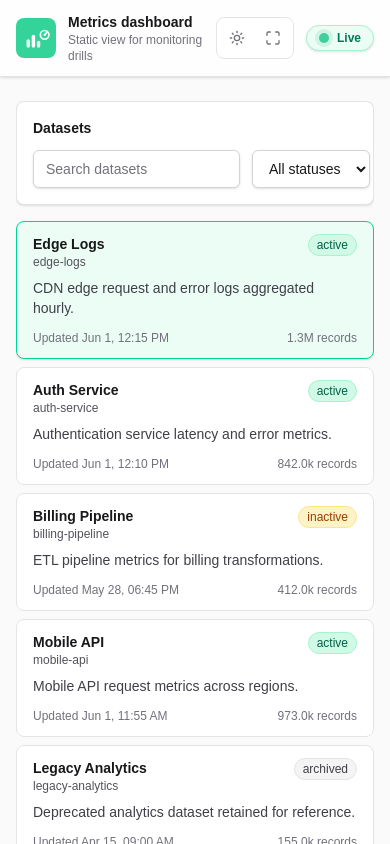
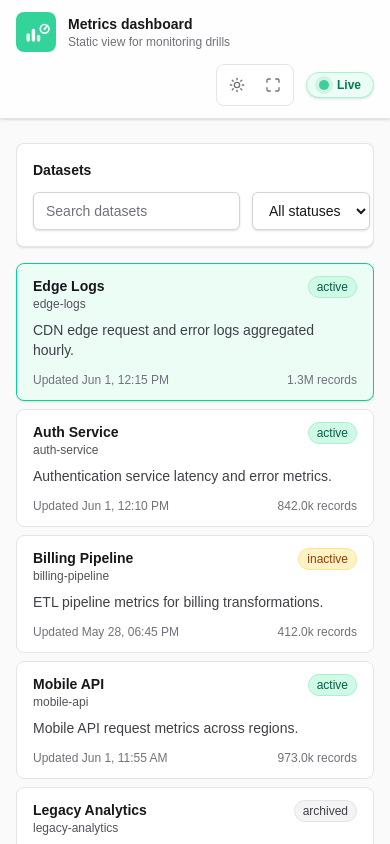
Before and after one commit to mohammadtmohsen/metrics.dashboard, a Next.js app: page / in a window 390 px wide. Built offline with nearby package versions, Linux system fonts and the light colour scheme.

Commit message:
fix: adjust layout of HeaderControls for better responsiveness

```diff
--- a/src/components/layout/Header.tsx
+++ b/src/components/layout/Header.tsx
@@ -25,7 +25,7 @@
 
   return (
     <header className='mx-auto flex w-full max-w-350 flex-col gap-3 border-b border-zinc-200 bg-white/80 px-4 py-3 text-zinc-900 shadow-sm backdrop-blur-md dark:border-zinc-800 dark:bg-zinc-900/80 dark:text-zinc-100 md:px-6'>
-      <div className='flex items-center justify-between'>
+      <div className='flex flex-wrap items-center gap-3'>
         {/* Left Side: Title */}
         <div className='flex items-center gap-3'>
           <Image
@@ -46,7 +46,7 @@
         </div>
 
         {/* Right Side: Live Status + Icon Group */}
-        <div className='flex items-center gap-3'>
+        <div className='flex w-full items-center gap-3 justify-end sm:w-auto sm:ml-auto'>
           <div className='flex items-center gap-1 rounded-lg border border-zinc-200 bg-white/50 p-1 dark:border-zinc-800 dark:bg-zinc-900/50'>
             {/* Theme Toggle */}
             <button
```
